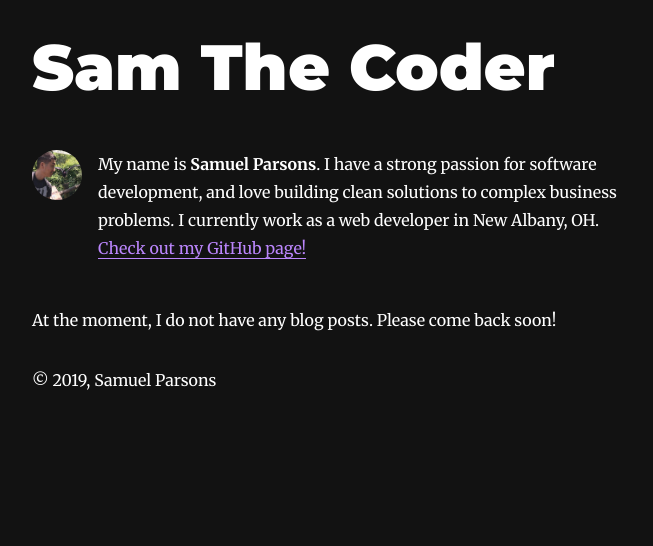
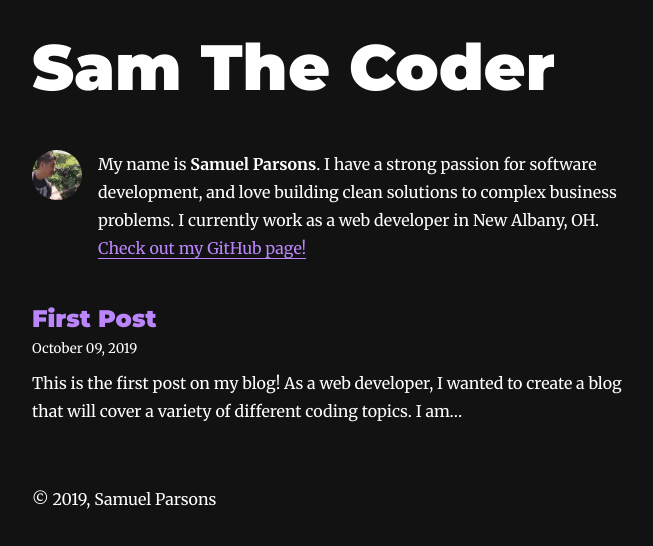
Before and after one commit to smparsons/smparsons.github.io, a Gatsby site: page / in a window 1280 px wide. Shown: the whole page, without its empty margins (304-957 px from the left). Built offline with nearby package versions, Linux system fonts and the light colour scheme; Gatsby itself is replaced by a stand-in of ours; some packages are replaced by stand-ins of ours.

Commit message:
First blog post

```diff
--- /dev/null
+++ b/content/blog/first-post/index.md
@@ -0,0 +1,10 @@
+---
+title: First Post
+date: "2019-10-09T07:53:00.000Z"
+description: ""
+---
+
+This is the first post on my blog! As a web developer, I wanted to create a blog that will
+cover a variety of different coding topics. I am excited to start creating some content, and
+I hope it will be useful to other developers who read it. If you're interested, come back
+soon! More content will be coming in the near future.
--- a/gatsby-node.js
+++ b/gatsby-node.js
@@ -4,7 +4,8 @@ const { createFilePath } = require(`gatsby-source-filesystem`)
 exports.createPages = async ({ graphql, actions }) => {
   const { createPage } = actions
 
-  const blogPost = require.resolve(`./src/templates/blogPost.tsx`)
+  const blogPost = path.resolve(`./src/templates/blogPost.tsx`)
+
   const result = await graphql(
     `
       {
--- a/src/pages/index.tsx
+++ b/src/pages/index.tsx
@@ -7,7 +7,7 @@ import SEO from "../components/seo"
 import { BlogIndexQuery, BlogIndexQuery_allMarkdownRemark_edges } from "./queryTypes/BlogIndexQuery"
 
 const asBlogPostListing = ({ node }: BlogIndexQuery_allMarkdownRemark_edges): JSX.Element => {
-  const { title, date } = node.frontmatter!
+  const { title, date, description } = node.frontmatter!
   const slug = node.fields!.slug!
   return (
     <article key={slug} className="blog-post-listing">
@@ -20,7 +20,7 @@ const asBlogPostListing = ({ node }: BlogIndexQuery_allMarkdownRemark_edges): JS
       <section>
         <p
           dangerouslySetInnerHTML={{
-            __html: node.frontmatter!.description || node.excerpt!,
+            __html: description || node.excerpt!,
           }}
         />
       </section>
@@ -36,10 +36,7 @@ const BlogIndex = ({ data, location }: BlogIndexProps): JSX.Element => {
       <SEO title="All posts" />
       <div className="index-content">
         <Bio />
-        {posts.length
-          ? posts.map(asBlogPostListing)
-          : <div>At the moment, I do not have any blog posts. Please come back soon!</div>
-        }
+        {posts.map(asBlogPostListing)}
       </div>
     </Layout>
   )
```
